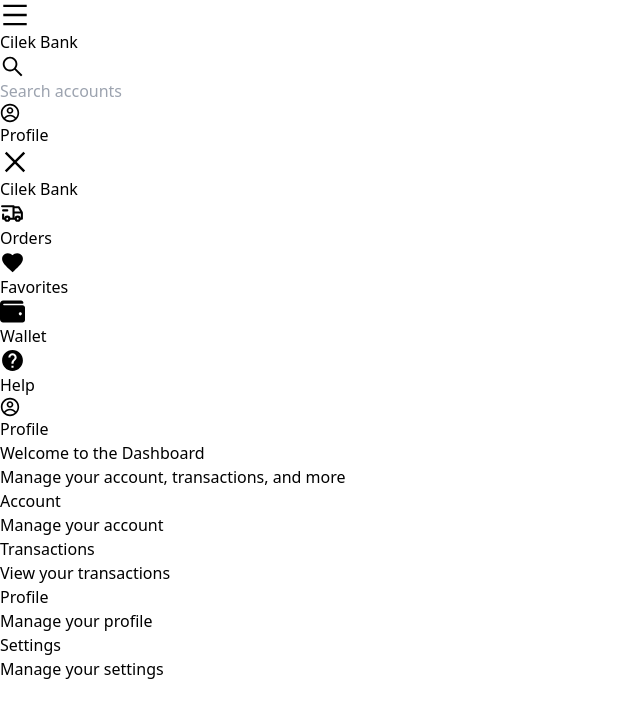
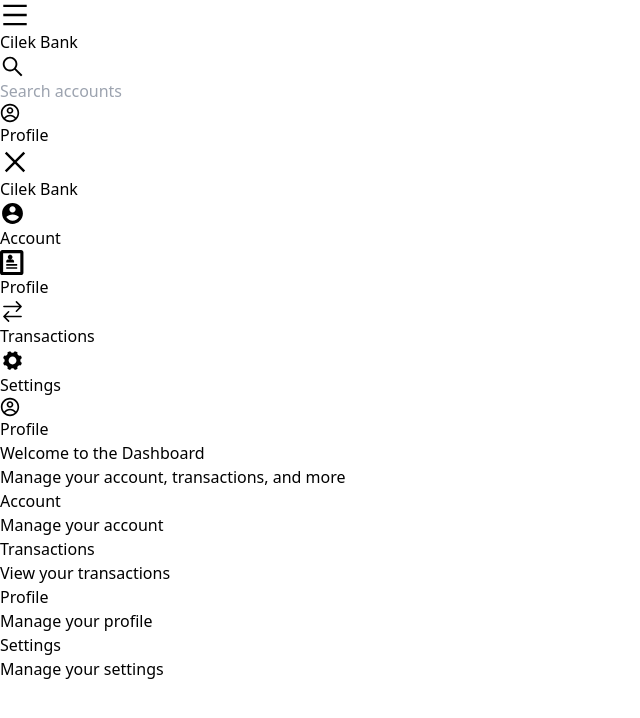
Before and after one commit to melihcanclk/oredata-assessment, a React (Vite) app in the folder oredata_frontend/: page / in a window 1280 px wide. Shown: the top 718 px of the page, without its empty margins (0-640 px from the left). Built offline with nearby package versions, Linux system fonts and the light colour scheme.

Commit message:
update(frontend): sidebar links and icons configure

```diff
--- a/oredata_frontend/src/components/Sidebar.tsx
+++ b/oredata_frontend/src/components/Sidebar.tsx
@@ -1,11 +1,8 @@
 import { useState } from "react";
-import { AiOutlineClose, AiOutlineMenu, AiOutlineSearch } from "react-icons/ai";
-import { FaWallet } from "react-icons/fa";
-import { MdFavorite, MdHelp } from "react-icons/md";
-import { TbTruckDelivery } from "react-icons/tb";
+import { AiOutlineClose, AiOutlineMenu, AiOutlineSearch, AiOutlineTransaction } from "react-icons/ai";
 import { CgProfile } from "react-icons/cg";
 import { Link } from "react-router-dom";
-
+import { menuItems } from "../data/menuItems";
 
 const Sidebar = () => {
     const [nav, setNav] = useState(false);
@@ -14,13 +11,6 @@
         setNav(!nav);
     }
 
-    const menuItems = [
-        { icon: <TbTruckDelivery size={25} className="mr-4" />, text: "Orders" },
-        { icon: <MdFavorite size={25} className="mr-4" />, text: "Favorites" },
-        { icon: <FaWallet size={25} className="mr-4" />, text: "Wallet" },
-        { icon: <MdHelp size={25} className="mr-4" />, text: "Help" },
-    ];
-
     return (
         <div className="mx-auto flex justify-between items-center p-4 shadow-sm">
             {/* Left side */}
@@ -28,9 +18,7 @@
                 <div onClick={toggleNav} className="cursor-pointer">
                     <AiOutlineMenu size={30} />
                 </div>
-                <Link to={"/"} className="pl-4">
-                    <Logo />
-                </Link>
+                <Logo />
             </div>
 
             {/* Search Input */}
@@ -73,11 +61,13 @@
                 </div>
                 <nav>
                     <ul className="flex flex-col p-4 text-gray-800">
-                        {menuItems.map(({ icon, text }, index) => {
+                        {menuItems.map(({ icon, text, href }, index) => {
                             return (
-                                <div key={index} className=" py-4">
-                                    <li className="text-xl flex cursor-pointer w-[50%] rounded-full mx-auto p-2 hover:text-white hover:bg-black">
+                                <div key={index} className="py-4">
+                                    <li className="text-xl flex cursor-pointer w-[60%] rounded-full mx-auto p-2 hover:text-white hover:bg-black">
+                                        <Link to={href} className="flex items-center">
                                         {icon} {text}
+                                        </Link>
                                     </li>
                                 </div>
                             );
@@ -97,13 +87,14 @@
 };
 
 const Logo = () => (
-    <>
+    <Link to={"/"} className="pl-4">
         <span
             className="text-red-500 cursor-pointer hover:text-red-600 transition duration-300 ease-in-out text-2xl sm:text-3xl lg:text-4xl"
         >
             Cilek
         </span>{" "} <span className="font-bold text-2xl sm:text-3xl lg:text-4xl">Bank</span>
-    </>
+    </Link>
+
 )
 
 export default Sidebar;
--- /dev/null
+++ b/oredata_frontend/src/data/menuItems.tsx
@@ -0,0 +1,13 @@
+import { RiAccountCircleFill } from "react-icons/ri";
+import { ImProfile } from "react-icons/im";
+import { IoIosSettings } from "react-icons/io";
+import { GoArrowSwitch } from "react-icons/go";
+
+const menuItems = [
+    { icon: <RiAccountCircleFill size={25} className="mx-2" />, text: "Account", href: "/account"},
+    { icon: <ImProfile  size={25} className="mx-2" />, text: "Profile" , href: "/profile"},
+    { icon: <GoArrowSwitch  size={25} className="mx-2" />, text: "Transactions" , href: "/transactions"},
+    { icon: <IoIosSettings  size={25} className="mx-2" />, text: "Settings" , href: "/settings"},
+];
+
+export { menuItems };
--- /dev/null
+++ b/oredata_frontend/src/hooks/useSaveAccessToken.tsx
@@ -0,0 +1,11 @@
+export const useAccessToken = () => {
+    const saveAccessToken = (token: string, value: string) => {
+        localStorage.setItem(token, value);
+    };
+
+    const getAccessToken = (token: string) => {
+        return localStorage.getItem(token);
+    }
+
+    return { saveAccessToken , getAccessToken};
+}
--- a/oredata_frontend/src/pages/auth/Login.tsx
+++ b/oredata_frontend/src/pages/auth/Login.tsx
@@ -5,11 +5,13 @@
 import { AuthLoginDTO } from "../../types/AuthLoginDTO";
 import { useStore } from "../../zustand";
 import { IBear } from "../../zustand";
+import { useAccessToken } from "../../hooks/useSaveAccessToken";
 // import { useHistory } from "react-router-dom";
 
 const Login = () => {
 
     const bears = useStore((state: unknown) => (state as IBear).bears);
+    const { saveAccessToken } = useAccessToken();
     const increasePopulation = useStore((state: unknown) => (state as IBear).increasePopulation);
     console.log(bears);
 
```
